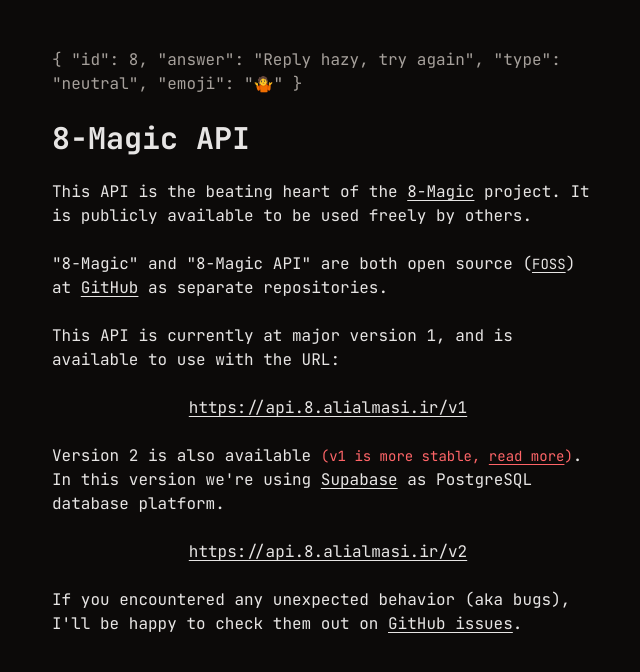
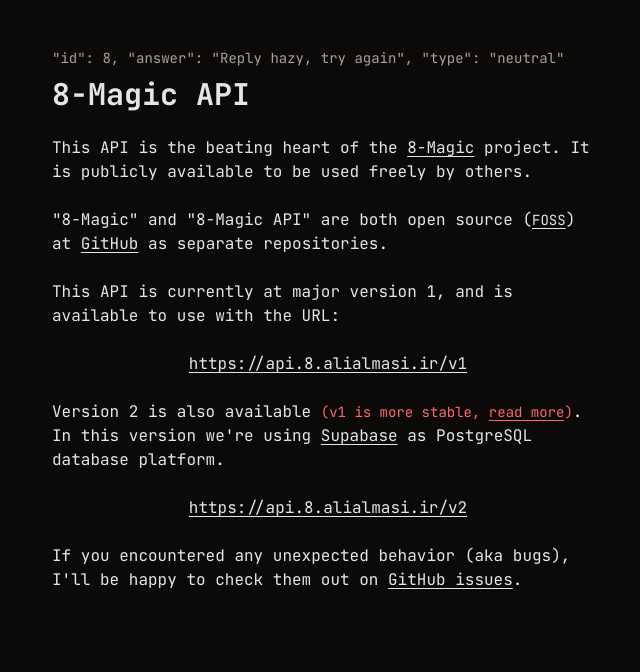
Before and after one commit to 8-Magic/8-magic-api, a Next.js app: page / in a window 1280 px wide. Shown: the top 672 px of the page, without its empty margins (312-952 px from the left). Built offline with nearby package versions, Linux system fonts and the light colour scheme.

Commit message:
change: style and content of backbutton in `/`

```diff
--- a/src/app/BackButton.tsx
+++ b/src/app/BackButton.tsx
@@ -4,7 +4,7 @@
 import { useRouter, usePathname } from "next/navigation";
 
 export default function BackButton(): React.ReactNode {
-	const answer = randomAnswer();
+	const { id, answer, type } = randomAnswer();
 
 	const router = useRouter();
 	const path = usePathname();
@@ -23,8 +23,8 @@
 			Go Back
 		</button>
 	) : (
-		<p className="text-stone-400" suppressHydrationWarning={true}>
-			{JSONstring(answer)}
+		<p className="text-stone-400 text-sm -mb-4" suppressHydrationWarning={true}>
+			{JSONstring({ id, answer, type }).slice(1, -1).trim()}
 		</p>
 	);
 }
```
